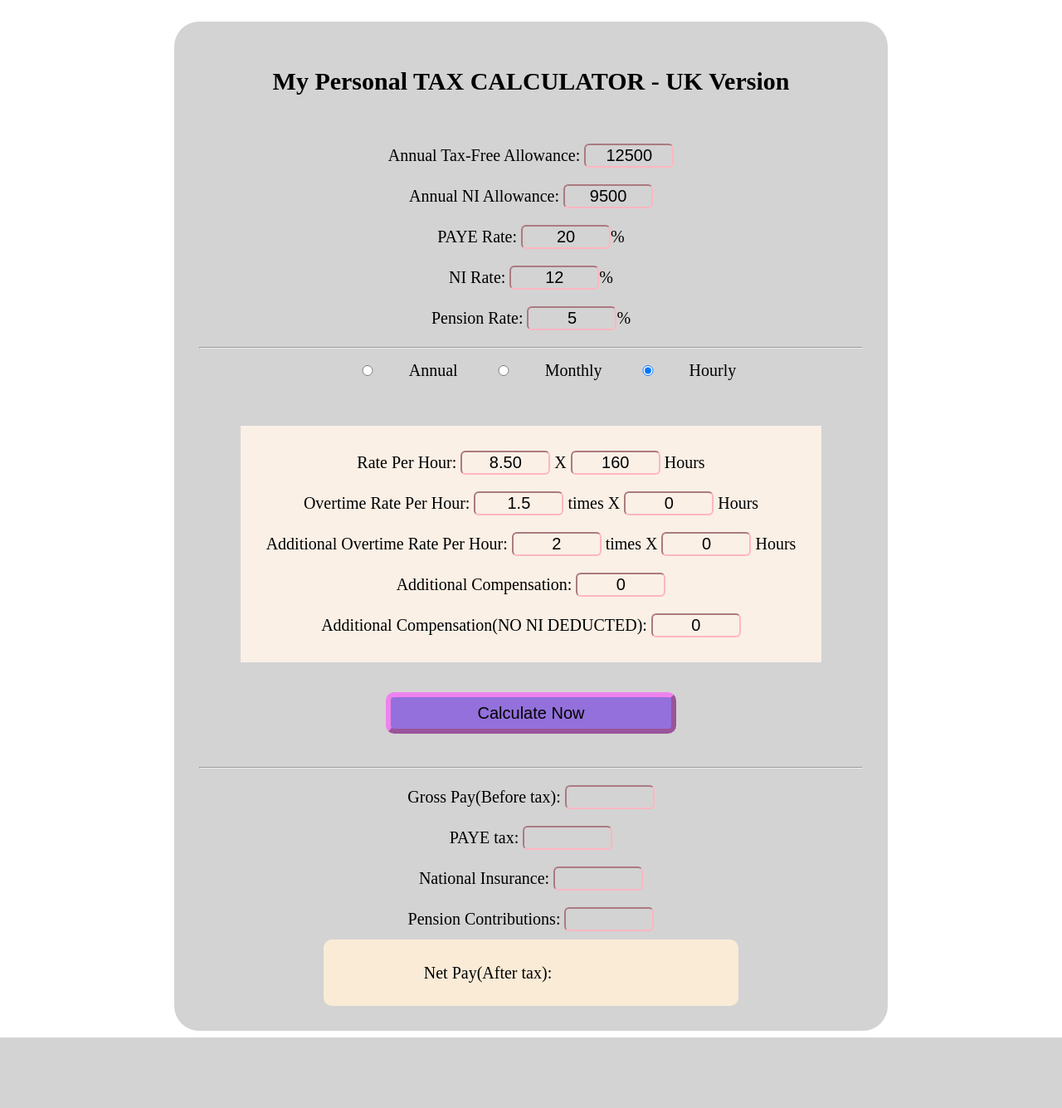
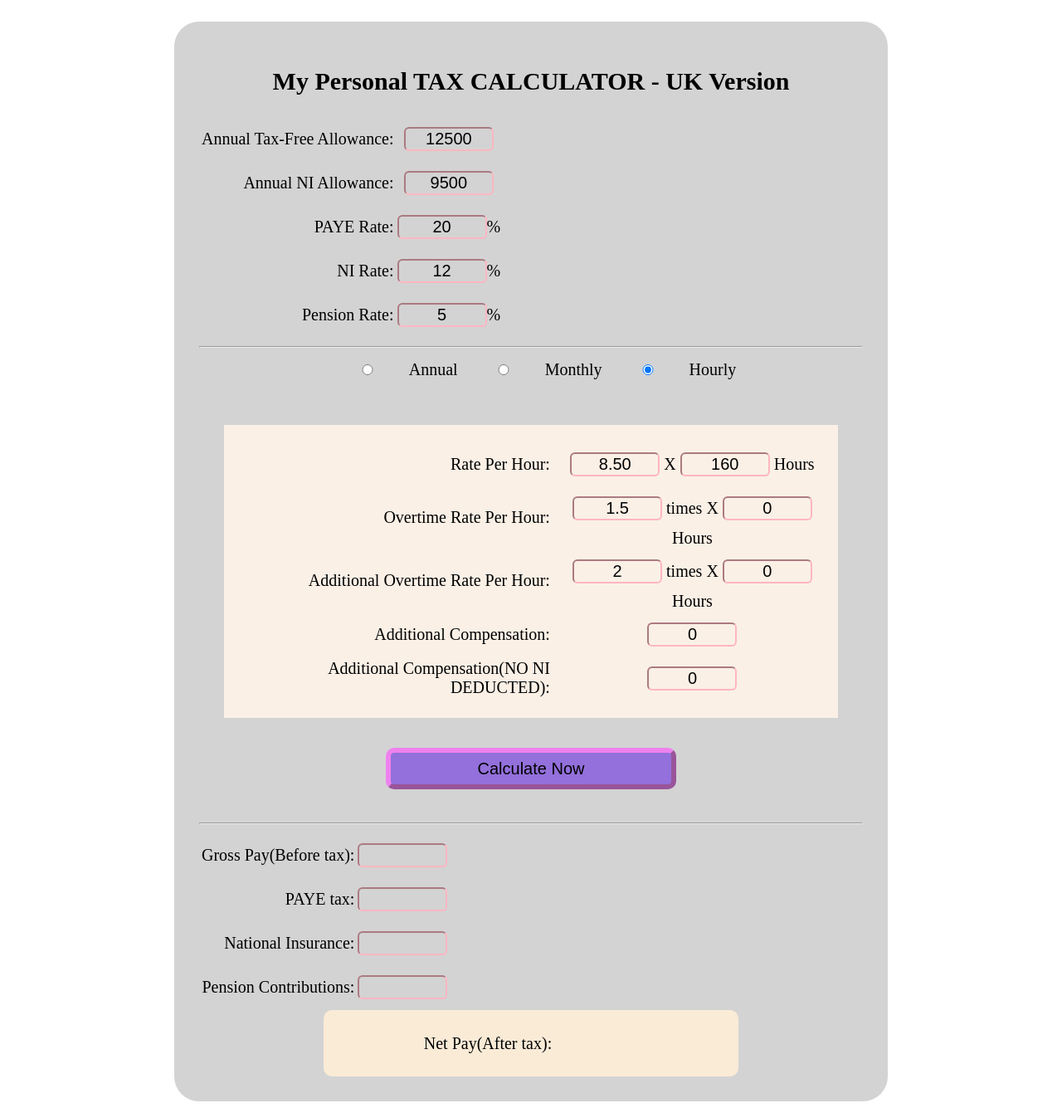
Before and after one commit to maclyn02/uk-tax-calc, a Django app: page / in a window 1280 px wide. Shown: the whole page at 83% size. Before the commit the page ends 1250 px from the top, so only its background shows below. Run offline with Django 3.2, Linux system fonts and the light colour scheme.

Commit message:
updated structure and formulae

```diff
--- a/personalTaxCalcApp/static/css/styles.css
+++ b/personalTaxCalcApp/static/css/styles.css
@@ -19,6 +19,10 @@
   text-align: center;
 }
 
+.label{
+  text-align: right;
+}
+
 button{
   height: 50px;
   width: 350px;
@@ -33,8 +37,8 @@
 
 #results-container{
   background-color: Linen;
-  padding: 20px 0px 20px 0px;
-  margin: 50px 50px 50px 50px;
+  padding: 20px 5px 20px 5px;
+  margin: 50px 30px 50px 30px;
 }
 
 .net-pay-container{
--- a/personalTaxCalcApp/templates/taxCalc/homepage.html
+++ b/personalTaxCalcApp/templates/taxCalc/homepage.html
@@ -12,41 +12,79 @@
     <br/>
     <div class="container">
       <h2>My Personal TAX CALCULATOR - UK Version</h2>
-      <br>
-      Annual Tax-Free Allowance: <input type="text" id="annualAllowance" value="12500"/>
-      <br>
-      Annual NI Allowance: <input type="text" id="niAllowance" value="9500"/>
-      <br>
-      PAYE Rate: <input type="text" id="payeRate" value="20"/>%
-      <br>
-      NI Rate: <input type="text" id="niRate" value="12"/>%
-      <br>
-      Pension Rate: <input type="text" id="pensionRate" value="5"/>%
+      <table>
+        <tr>
+          <td class="label">Annual Tax-Free Allowance:</td>
+          <td><input type="text" id="annualAllowance" value="12500"/></td>
+        </tr>
+        <tr>
+          <td class="label">Annual NI Allowance:</td>
+          <td><input type="text" id="niAllowance" value="9500"/></td>
+        </tr>
+        <tr>
+          <td class="label">PAYE Rate:</td>
+          <td><input type="text" id="payeRate" value="20"/>%</td>
+        </tr>
+        <tr>
+          <td class="label">NI Rate:</td>
+          <td><input type="text" id="niRate" value="12"/>%</td>
+        </tr>
+        <tr>
+          <td class="label">Pension Rate:</td>
+          <td><input type="text" id="pensionRate" value="5"/>%</td>
+        </tr>
+      </table>
+
       <hr>
       <input type="radio" name="timeframe" id="annual" value="annual" onclick="generateAnnualTemplate();">Annual
       <input type="radio" name="timeframe" id="monthly" value="monthly"onclick="generateMonthlyTemplate();">Monthly
       <input type="radio" name="timeframe" id="hourly" value="hourly" onclick="generateHourlyTemplate();" checked>Hourly
 
       <div id="results-container">
-          Rate Per Hour: <input type="text" id="basicHrRate" value="8.50"/>   X  <input type="text" id="numHours" value="160"/> Hours
-          <br>
-          Overtime Rate Per Hour: <input type="text" id="overtimeRate" value="1.5"/> times   X   <input type="text" id="overtimeHours" value="0"/> Hours
-          <br>
-          Additional Overtime Rate Per Hour: <input type="text" id="additionalOvertimeRate" value="2"/> times   X   <input type="text" id="additionalOvertimeHours" value="0"/> Hours
-          <br>
-          Additional Compensation: <input type="text" id="additionalCompensation" value="0"/>
-          <br>
-          Additional Compensation(NO NI DEDUCTED): <input type="text" id="additionalCompensationNONI" value="0"/>
+        <table>
+          <tr>
+            <td class="label">Rate Per Hour:</td>
+            <td><input type="text" id="basicHrRate" value="8.50"/>   X  <input type="text" id="numHours" value="160"/> Hours</td>
+          </tr>
+          <tr>
+            <td class="label">Overtime Rate Per Hour:</td>
+            <td><input type="text" id="overtimeRate" value="1.5"/> times   X   <input type="text" id="overtimeHours" value="0"/> Hours</td>
+          </tr>
+          <tr>
+            <td class="label">Additional Overtime Rate Per Hour:</td>
+            <td><input type="text" id="additionalOvertimeRate" value="2"/> times   X   <input type="text" id="additionalOvertimeHours" value="0"/> Hours</td>
+          </tr>
+          <tr>
+            <td class="label">Additional Compensation:</td>
+            <td><input type="text" id="additionalCompensation" value="0"/></td>
+          </tr>
+          <tr>
+            <td class="label">Additional Compensation(NO NI DEDUCTED):</td>
+            <td><input type="text" id="additionalCompensationNONI" value="0"/></td>
+          </tr>
+        </table>
       </div>
       <button type="button" onclick="calculateSalary();">Calculate Now</button>
       <hr>
-      Gross Pay(Before tax): <input type="text" id="grossPay"/>
-      <br>
-      PAYE tax: <input type="text" id="paye"/>
-      <br>
-      National Insurance: <input type="text" id="ni"/>
-      <br>
-      Pension Contributions: <input type="text" id="pension"/>
+      <table>
+        <tr>
+          <td class=label>Gross Pay(Before tax):</td>
+          <td><input type="text" id="grossPay"/></td>
+        </tr>
+        <tr>
+          <td class=label>PAYE tax:</td>
+          <td><input type="text" id="paye"/></td>
+        </tr>
+        <tr>
+          <td class=label>National Insurance:</td>
+          <td><input type="text" id="ni"/></td>
+        </tr>
+        <tr>
+          <td class=label>Pension Contributions:</td>
+          <td><input type="text" id="pension"/></td>
+        </tr>
+      </table>
+
       <div class="net-pay-container">
         Net Pay(After tax): <input type="text" id="netPay"/>
       </div>
```
